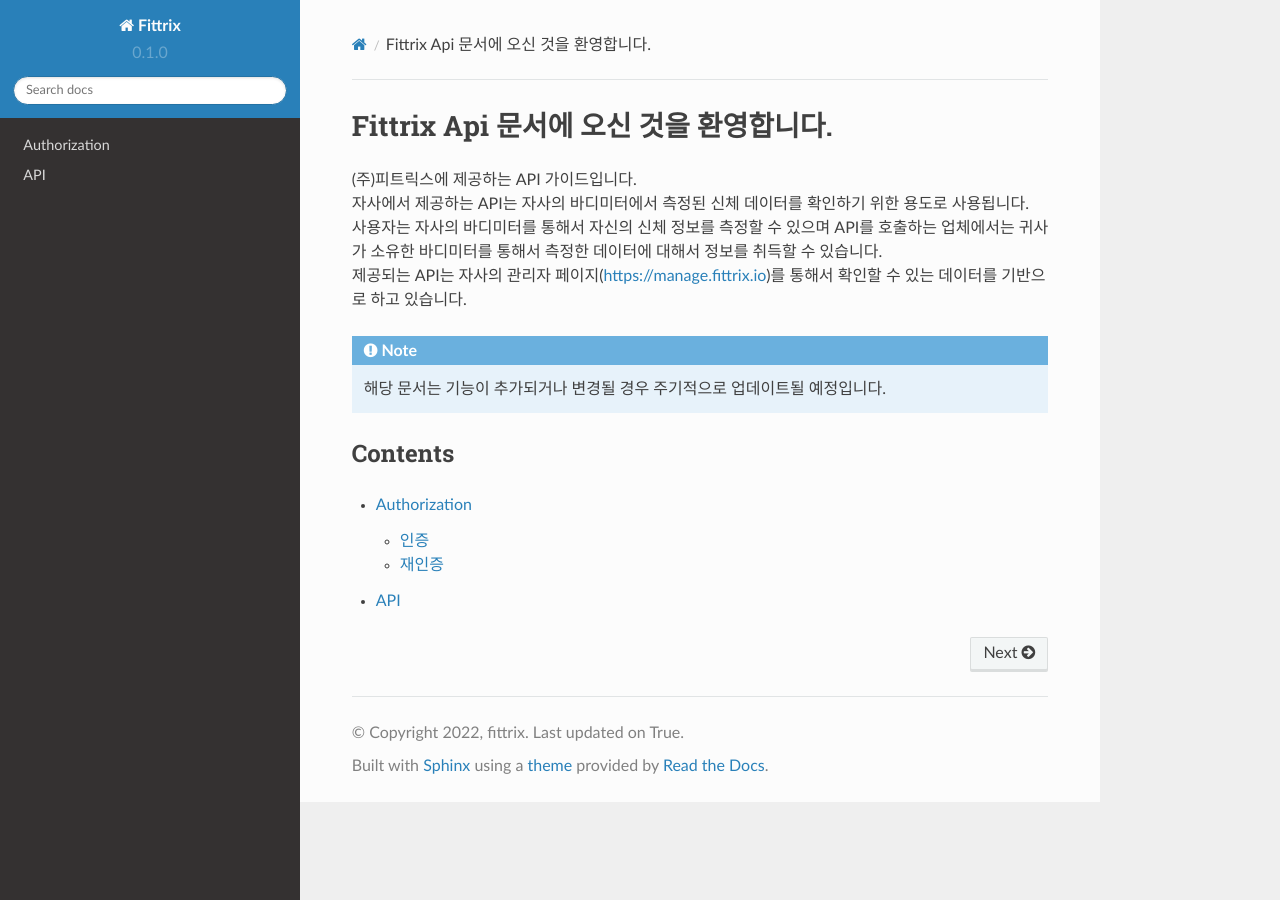
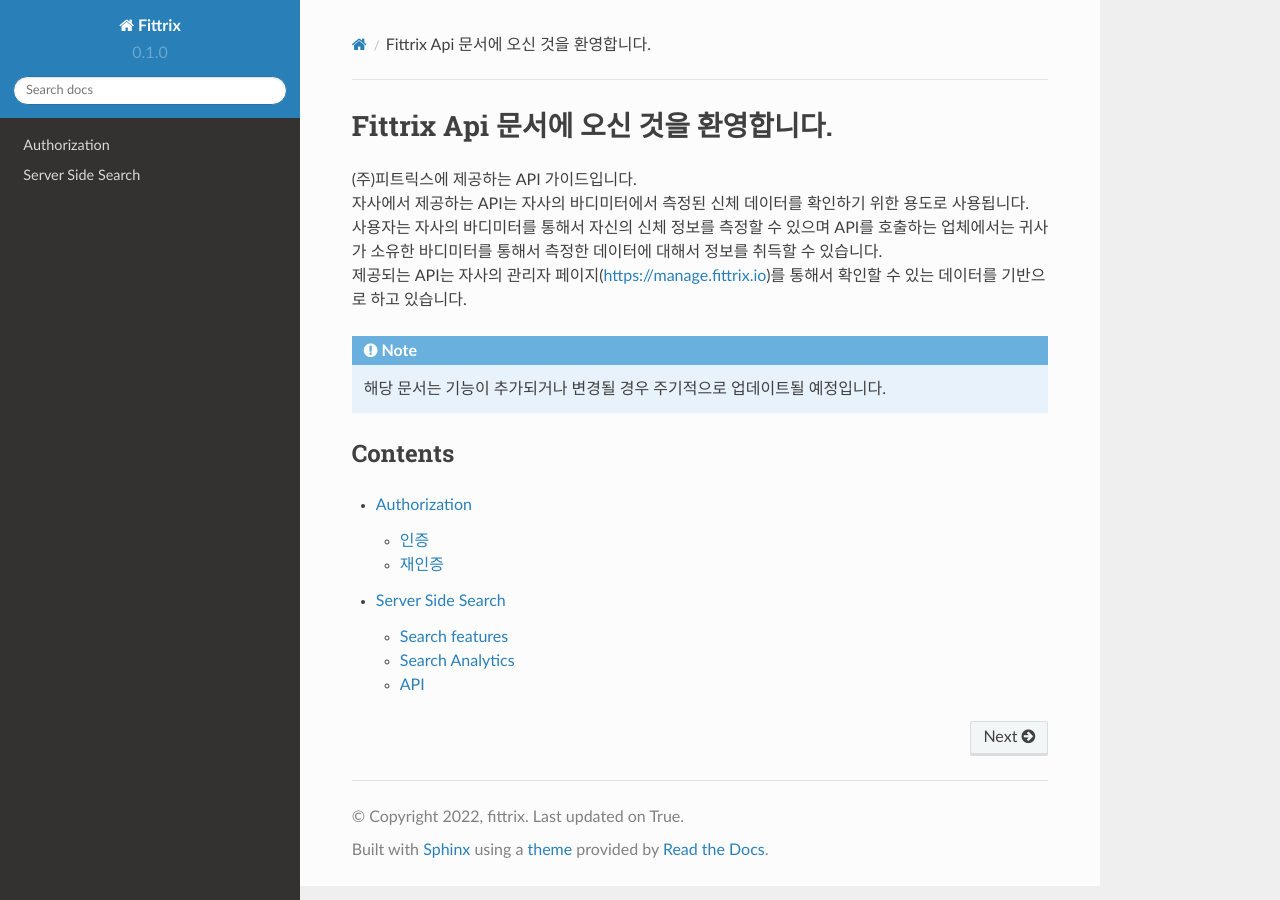
Before and after one commit to fittrix-dev/single_api, a Sphinx documentation site: the page built from docs/source/index.rst, in a window 1280 px wide. Built offline with Sphinx 7.4.7 and the Read the Docs theme 2.0.0, drawn with Linux system fonts in a browser that asks for light colours; part of the change alters nothing that is shown.

```diff
--- a/docs/source/api.rst
+++ b/docs/source/api.rst
@@ -1,11 +1,84 @@
+Server Side Search
+==================
+
+Read the Docs provides full-text search across all of the pages of all projects,
+this is powered by Elasticsearch_.
+You can search all projects at https://readthedocs.org/search/,
+or search only on your project from the :guilabel:`Search` tab of your project.
+
+We override the default search engine of your project with our search engine
+to provide you better results within your project.
+We fallback to the built-in search engine from your project
+if our search engine doesn't return any results,
+just in case we missed something |:smile:|
+
+Search features
+---------------
+
+We offer a number of benefits compared to other documentation hosts:
+
+Search across :doc:`subprojects </subprojects>`
+   Subprojects allow you to host multiple discrete projects on a single domain.
+   Every subproject hosted on that same domain is included in the search results of the main project.
+
+Search results land on the exact content you were looking for
+   We index every heading in the document,
+   allowing you to get search results exactly to the content that you are searching for.
+   Try this out by searching for `"full-text search"`_.
+
+Full control over which results should be listed first
+   Set a custom rank per page,
+   allowing you to deprecate content, and always show relevant content to your users first.
+   See :ref:`config-file/v2:search.ranking`.
+
+Search across projects you have access to (|com_brand|)
+   This allows you to search across all the projects you access to in your Dashboard.
+   **Don't remember where you found that document the other day?
+   No problem, you can search across them all.**
+
+Special query syntax for more specific results.
+   We support a full range of search queries.
+   You can see some examples in our :ref:`guides/advanced-search:search query syntax` guide.
+
+Configurable.
+   Tweak search results according to your needs using a
+   :ref:`configuration file <config-file/v2:search>`.
+
+..
+   Code object searching
+      With the user of :doc:`Sphinx Domains <sphinx:/usage/restructuredtext/domains>` we are able to automatically provide direct search results to your Code objects.
+      You can try this out with our docs here by searching for
+      TODO: Find good examples in our docs, API maybe?
+
+.. _"full-text search": https://docs.readthedocs.io/en/latest/search.html?q=%22full-text+search%22
+
+Search Analytics
+----------------
+
+Know what your users are looking for in your docs.
+To see a list of the top queries and an overview from the last month,
+go to the :guilabel:`Admin` tab of your project,
+and then click on :guilabel:`Search Analytics`.
+
+.. figure:: /_static/images/search-analytics-demo.png
+   :width: 50%
+   :align: center
+   :alt: Search analytics demo
+
+   Search analytics demo
+
+.. _Elasticsearch: https://www.elastic.co/products/elasticsearch
+
 API
-=================================
+---
 
-API는 인증을 통해서 JWT 토큰을 발급받은 이후에 호출이 가능합니다.
+If you are using :doc:`/commercial/index` you will need to replace
+https://readthedocs.org/ with https://readthedocs.com/ in all the URLs used in the following examples.
+Check :ref:`server-side-search:authentication and authorization` if you are using private versions.
 
 .. warning::
 
-   해당 API는 아직 안정적이지 않으며, 변경될 가능성이 있습니다.
+   This API isn't stable yet, some small things may change in the future.
 
 .. http:get:: /api/v2/search/
 
```
